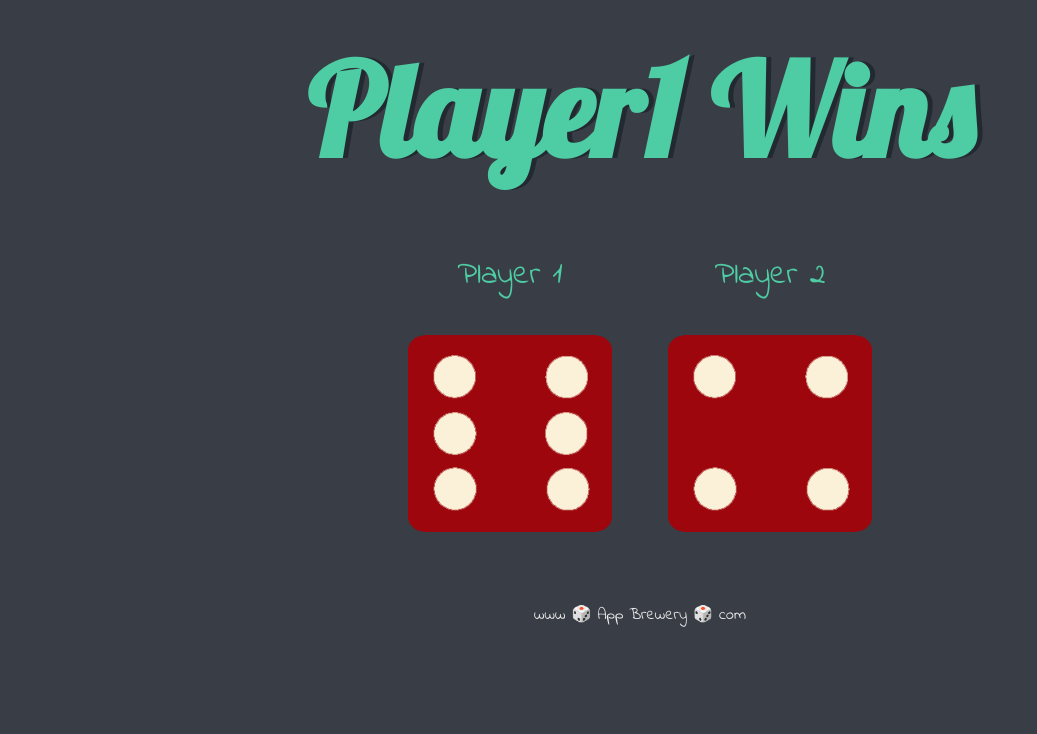
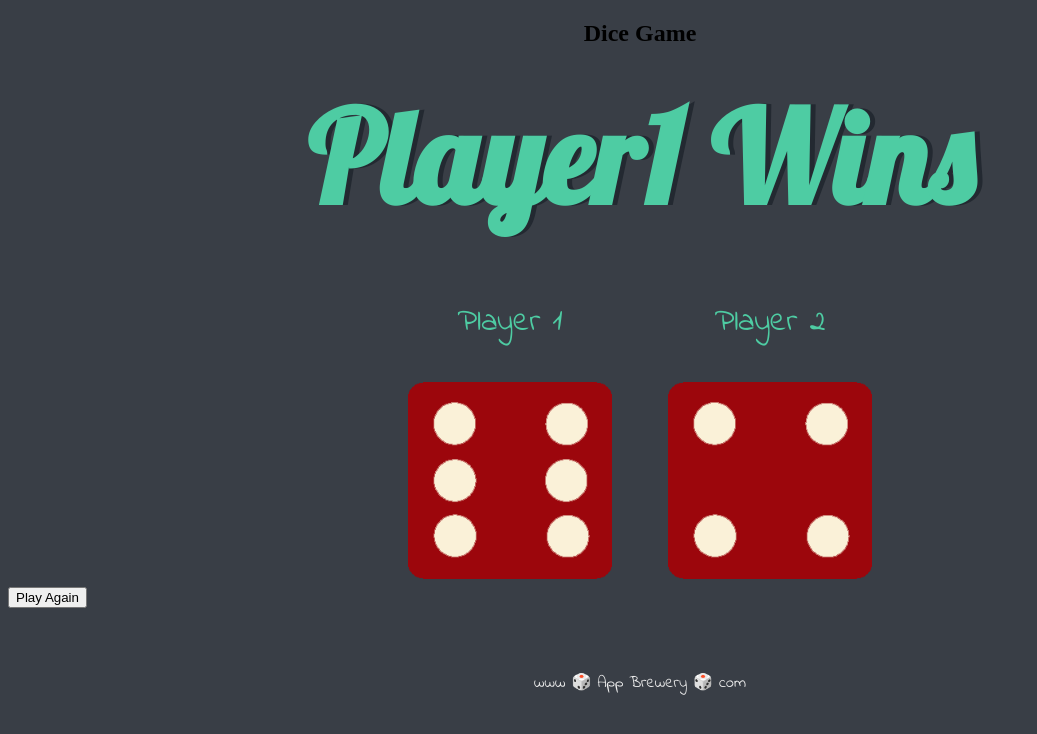
Before and after one commit to Chirag1309/Dice-Game, a plain HTML site: page index.html in a window 1280 px wide. Shown: the whole page, without its empty margins (0-1037 px from the left). Drawn offline with Linux system fonts and the light colour scheme.

Commit message:
Update index.html

```diff
--- a/index.html
+++ b/index.html
@@ -12,6 +12,10 @@
   <body>
 
     <div class="container">
+      <div class="box">
+      <h2>Dice Game</h2>
+      </div>
+
       <h1>Refresh Me</h1>
 
 
@@ -26,7 +30,7 @@
       </div>
 
     </div>
-
+  <button type="button" value="Reload Page" onclick="window.location.reload(true)">Play Again</button>
     <script src="index.js" charset="utf-8"></script>
 
   </body>
```
